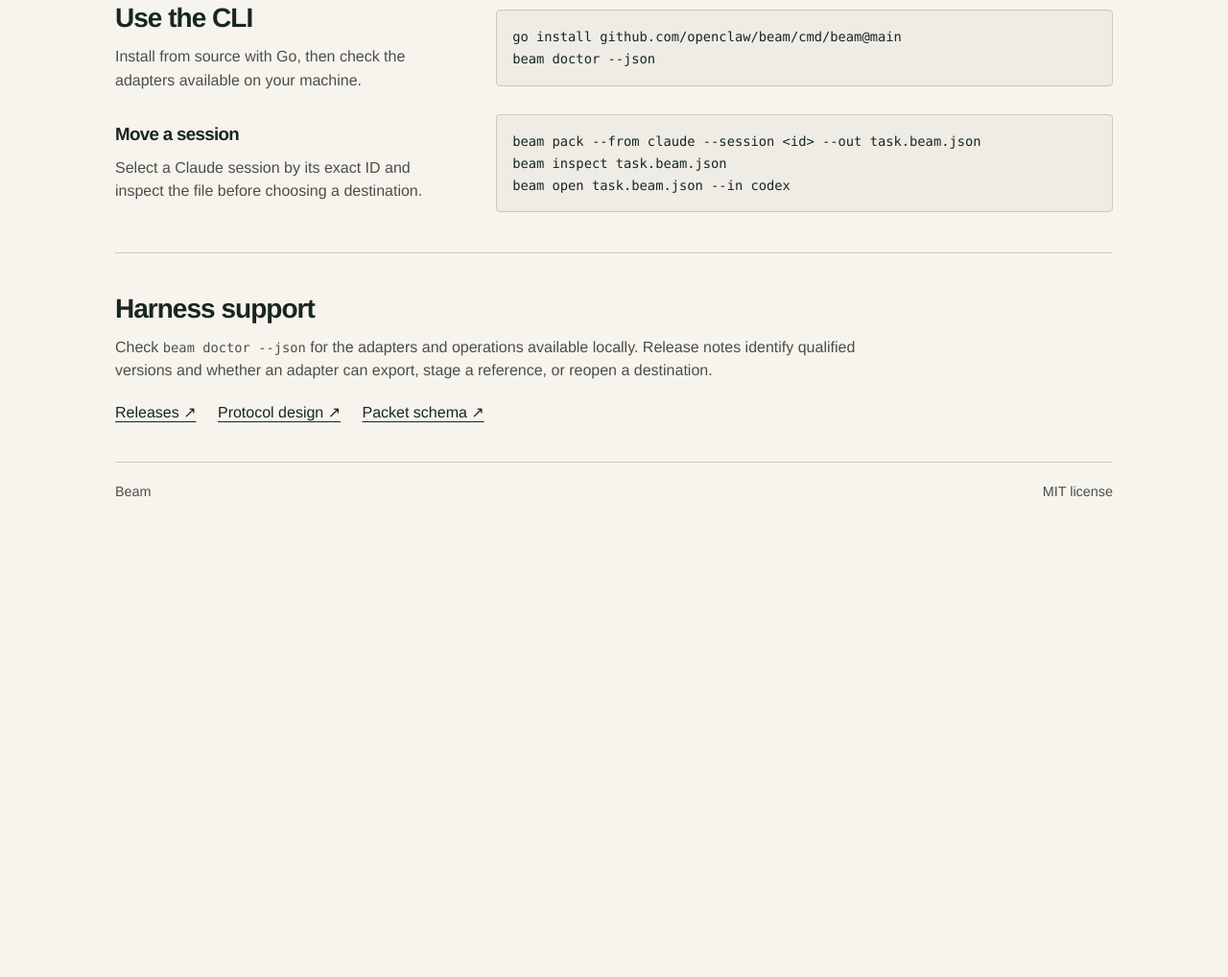
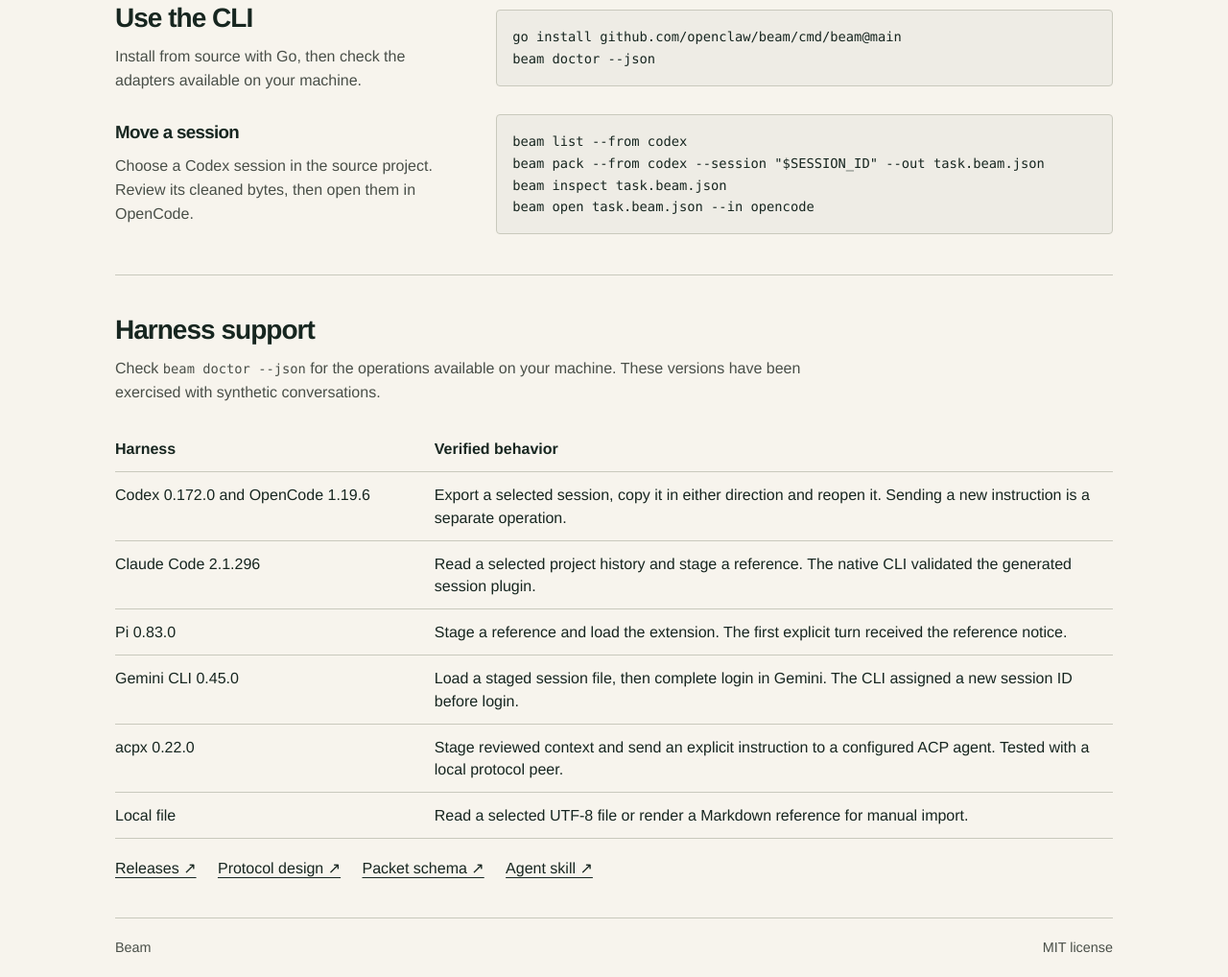
Before and after one commit to openclaw/beam, a plain HTML site: page site/index.html in a window 1280 px wide. Shown: the part 774-1792 px from the top of the page at 96% size. Before the commit the page ends 1316 px from the top, so only its background shows below. Drawn offline with Linux system fonts and the light colour scheme.

Commit message:
docs: show native interoperability and receiver authentication

```diff
--- a/site/beam.css
+++ b/site/beam.css
@@ -43,6 +43,9 @@ mark, .clean strong { color: inherit; font-weight: inherit; background: #dcc7b8;
 pre { min-width: 0; overflow-x: auto; margin: 0; padding: 1rem; border: 1px solid var(--line); border-radius: .25rem; background: #eeece5; }
 pre, code { font-family: var(--mono); font-size: .86rem; line-height: 1.65; }
 .links { flex-wrap: wrap; margin-top: 1.3rem; }
+table { border-collapse: collapse; width: 100%; margin-top: 1.4rem; text-align: left; line-height: 1.45; }
+th, td { vertical-align: top; padding: .75rem .85rem .75rem 0; border-bottom: 1px solid var(--line); }
+tbody th { width: 32%; font-weight: 560; }
 footer { color: var(--muted); }
 @media (max-width: 42rem) {
   body { width: min(100% - 2rem, 65rem); }
--- a/site/index.html
+++ b/site/index.html
@@ -39,18 +39,31 @@
       <div><h2 id="usage-title">Use the CLI</h2><p>Install from source with Go, then check the adapters available on your machine.</p></div>
       <pre><code>go install github.com/openclaw/beam/cmd/beam@main
 beam doctor --json</code></pre>
-      <div><h3>Move a session</h3><p>Select a Claude session by its exact ID and inspect the file before choosing a destination.</p></div>
-      <pre><code>beam pack --from claude --session &lt;id&gt; --out task.beam.json
+      <div><h3>Move a session</h3><p>Choose a Codex session in the source project. Review its cleaned bytes, then open them in OpenCode.</p></div>
+      <pre><code>beam list --from codex
+beam pack --from codex --session "$SESSION_ID" --out task.beam.json
 beam inspect task.beam.json
-beam open task.beam.json --in codex</code></pre>
+beam open task.beam.json --in opencode</code></pre>
     </section>
     <section id="support" aria-labelledby="support-title">
       <h2 id="support-title">Harness support</h2>
-      <p>Check <code>beam doctor --json</code> for the adapters and operations available locally. Release notes identify qualified versions and whether an adapter can export, stage a reference, or reopen a destination.</p>
+      <p>Check <code>beam doctor --json</code> for the operations available on your machine. These versions have been exercised with synthetic conversations.</p>
+      <table>
+        <thead><tr><th scope="col">Harness</th><th scope="col">Verified behavior</th></tr></thead>
+        <tbody>
+          <tr><th scope="row">Codex 0.172.0 and OpenCode 1.19.6</th><td>Export a selected session, copy it in either direction and reopen it. Sending a new instruction is a separate operation.</td></tr>
+          <tr><th scope="row">Claude Code 2.1.296</th><td>Read a selected project history and stage a reference. The native CLI validated the generated session plugin.</td></tr>
+          <tr><th scope="row">Pi 0.83.0</th><td>Stage a reference and load the extension. The first explicit turn received the reference notice.</td></tr>
+          <tr><th scope="row">Gemini CLI 0.45.0</th><td>Load a staged session file, then complete login in Gemini. The CLI assigned a new session ID before login.</td></tr>
+          <tr><th scope="row">acpx 0.22.0</th><td>Stage reviewed context and send an explicit instruction to a configured ACP agent. Tested with a local protocol peer.</td></tr>
+          <tr><th scope="row">Local file</th><td>Read a selected UTF-8 file or render a Markdown reference for manual import.</td></tr>
+        </tbody>
+      </table>
       <div class="links">
         <a href="https://github.com/openclaw/beam/releases">Releases ↗</a>
         <a href="https://github.com/openclaw/beam/blob/main/docs/standalone-beam.md">Protocol design ↗</a>
         <a href="https://github.com/openclaw/beam/blob/main/schema/packet-v2.schema.json">Packet schema ↗</a>
+        <a href="https://github.com/openclaw/beam/blob/main/integrations/skill/SKILL.md">Agent skill ↗</a>
       </div>
     </section>
   </main>
```
Also changed, not shown: 1 other file.
